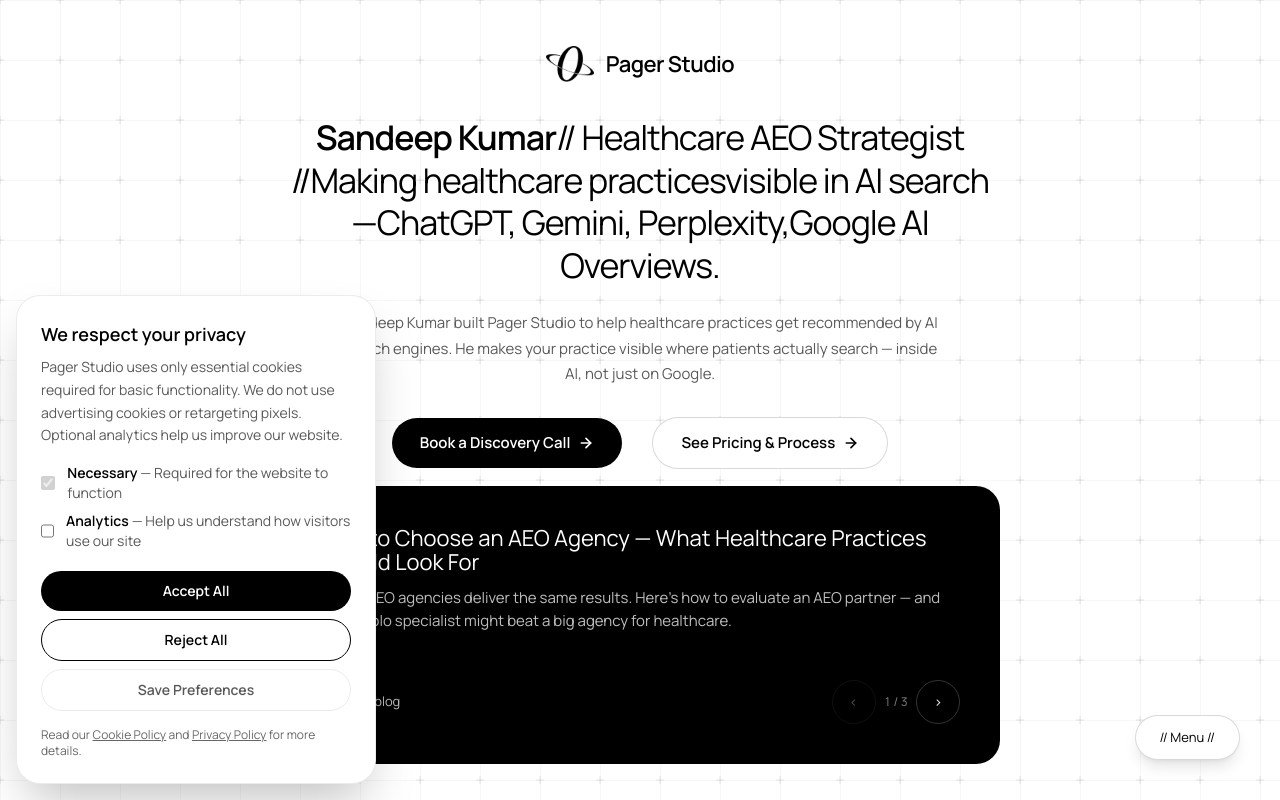
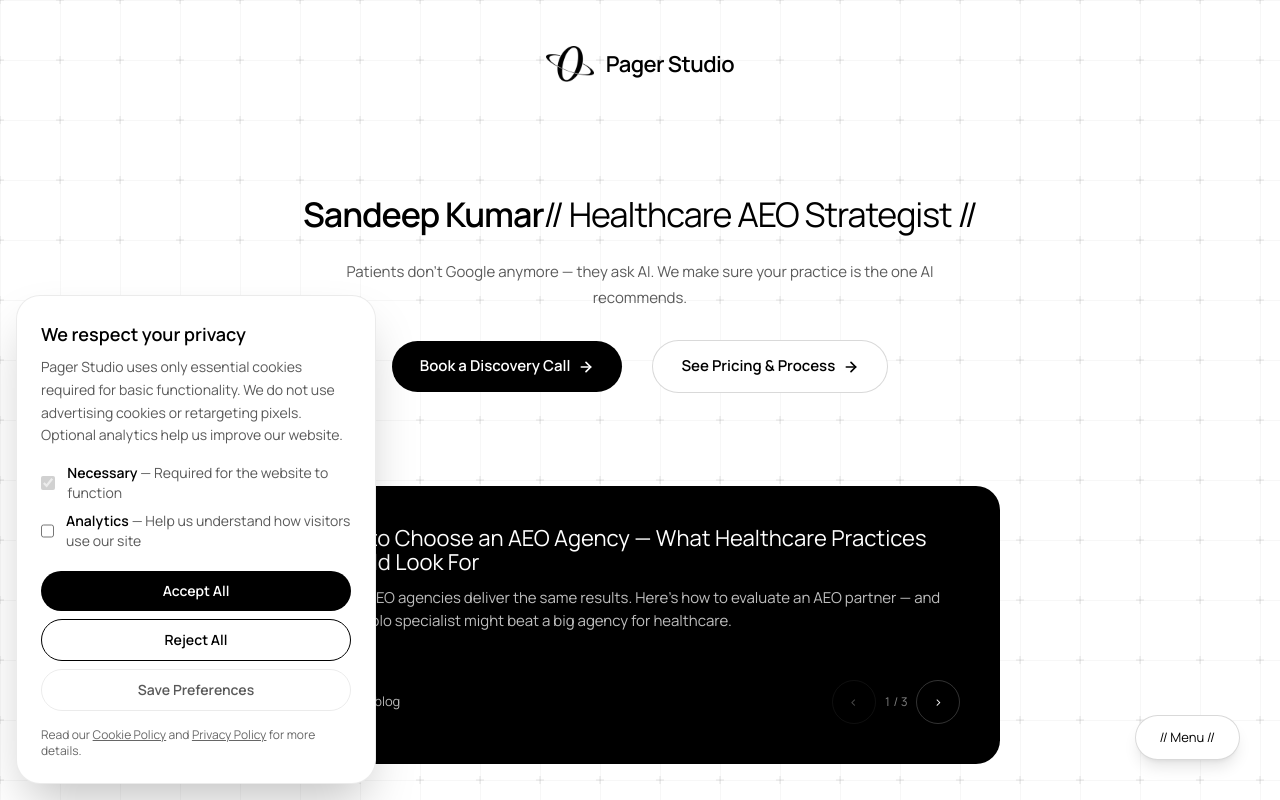
Before and after one commit to pagerstudio/pagerstudio, a Next.js app: page / in a window 1280 px wide. Shown: the top 800 px of the page. Built offline with nearby package versions, Linux system fonts and the light colour scheme.

Commit message:
shorten homepage H1 + capsule content to match

```diff
--- a/src/app/page.tsx
+++ b/src/app/page.tsx
@@ -7,7 +7,7 @@
 export const metadata: Metadata = {
   title: "Healthcare AEO Strategist — Sandeep Kumar",
   description:
-    "Healthcare AEO Strategy Firm — Pager Studio. Making healthcare practices visible in AI search — ChatGPT, Gemini, Perplexity, and Google AI Overviews.",
+    "Patients don't Google anymore — they ask AI. Sandeep Kumar makes sure your healthcare practice is the one AI recommends. ChatGPT, Gemini, Perplexity, Google AI Overviews.",
   keywords: [
     "healthcare AEO",
     "AEO strategist",
@@ -23,7 +23,7 @@
   openGraph: {
     title: "Healthcare AEO Strategist — Sandeep Kumar",
     description:
-      "Healthcare AEO Strategy Firm — Pager Studio.",
+      "Patients don't Google anymore — they ask AI. We make sure your practice is the one AI recommends.",
     url: "https://www.pagerstudio.space",
     images: ["/og-default.png"],
   },
@@ -31,7 +31,7 @@
     card: "summary_large_image",
     title: "Healthcare AEO Strategist — Sandeep Kumar",
     description:
-      "Healthcare AEO Strategy Firm — Pager Studio.",
+      "Patients don't Google anymore — they ask AI. We make sure your practice is the one AI recommends.",
     images: ["/og-default.png"],
   },
 };
@@ -70,13 +70,9 @@
           <h1 className="max-w-[720px] text-[22px] sm:text-[26px] md:text-display-xl leading-[1.3] md:leading-[1.25] font-normal text-black tracking-[-0.03em] hero-animate" style={{ animationDelay: "0ms" }}>
             <span className="block md:inline font-semibold"><a href="https://www.linkedin.com/in/sandeepkumargr/" target="_blank" rel="noopener noreferrer" className="underline-offset-4 hover:underline focus-visible:outline-none focus-visible:ring-2 focus-visible:ring-black focus-visible:ring-offset-2 rounded">Sandeep Kumar</a></span>
             <span className="block md:inline">{"// Healthcare AEO Strategist //"}</span>
-            <span className="block md:inline">{"Making healthcare practices"}</span>
-            <span className="block md:inline">{"visible in AI search —"}</span>
-            <span className="block md:inline">{"ChatGPT, Gemini, Perplexity,"}</span>
-            <span className="block md:inline">{"Google AI Overviews."}</span>
           </h1>
           <p className="max-w-[600px] mt-[20px] md:mt-[24px] text-subhead leading-prose text-text-secondary hero-animate" style={{ animationDelay: "80ms" }}>
-            Sandeep Kumar built Pager Studio to help healthcare practices get recommended by AI search engines. He makes your practice visible where patients actually search — inside AI, not just on Google.
+            Patients don&apos;t Google anymore — they ask AI. We make sure your practice is the one AI recommends.
           </p>
           <div className="flex flex-col md:flex-row flex-wrap items-center justify-center gap-[16px] md:gap-[30px] mt-[24px] md:mt-[30px] hero-animate" style={{ animationDelay: "150ms" }}>
             <Button href="/book">Book a Discovery Call</Button>
@@ -278,7 +274,7 @@
               "@id": "https://www.pagerstudio.space/#webpage",
               name: "Healthcare AEO Strategist — Sandeep Kumar",
               url: "https://www.pagerstudio.space",
-              dateModified: "2026-08-25",
+              dateModified: "2026-08-29",
               speakable: {
                 "@type": "SpeakableSpecification",
                 cssSelector: ["h1"],
```
